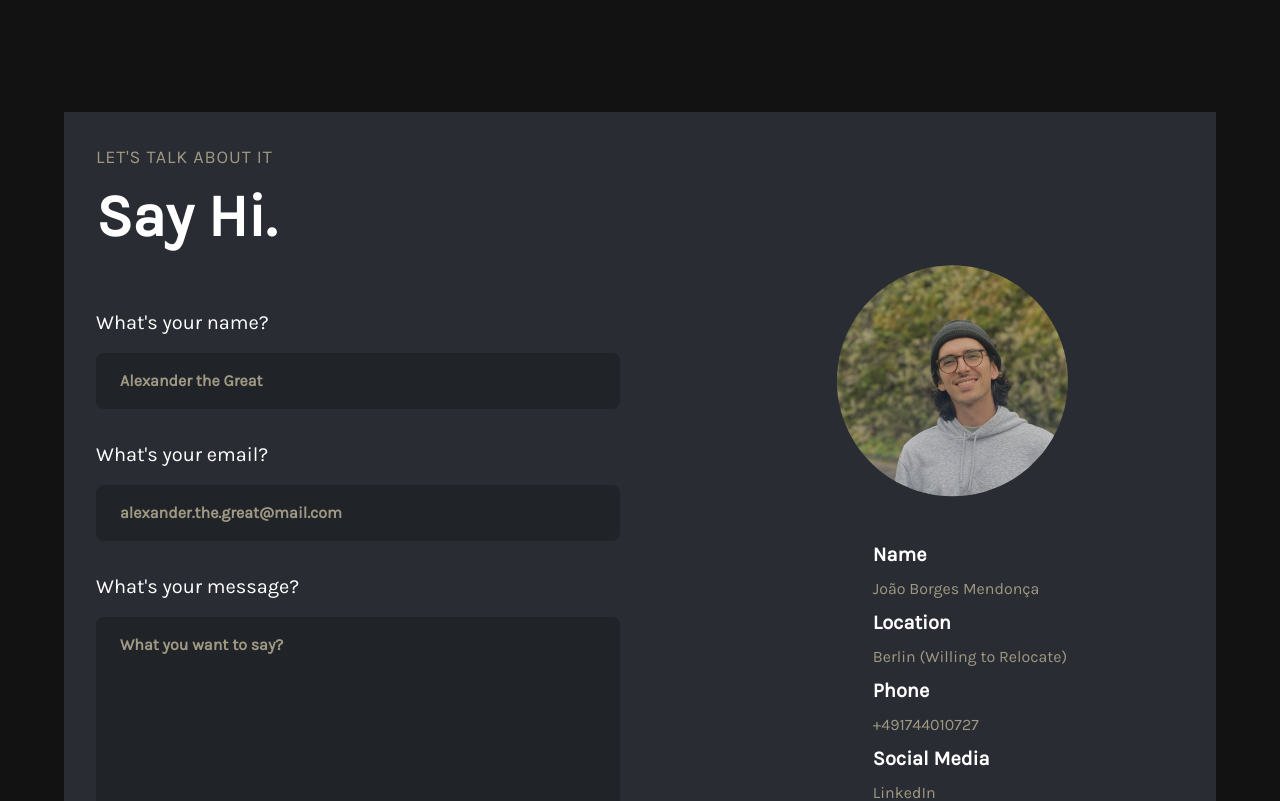
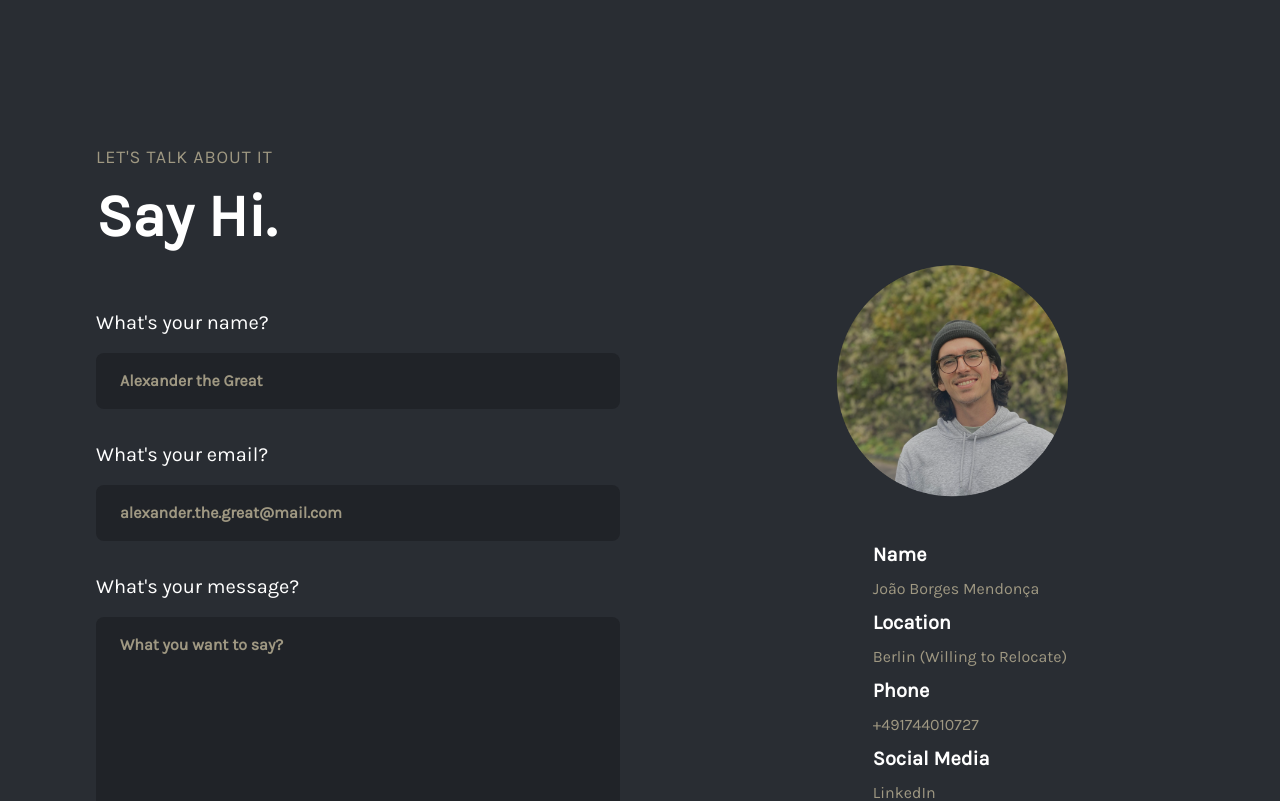
Before and after one commit to JonsMendi/3d-portfolio-joaobmendonca, a Next.js app: page /components/Contact in a window 1280 px wide. Shown: the top 801 px of the page. Built offline with nearby package versions, Linux system fonts and the light colour scheme.

Commit message:
main: Fixed contacts background color

```diff
--- a/pages/components/Contact.tsx
+++ b/pages/components/Contact.tsx
@@ -35,8 +35,8 @@ const Contact = () => {
   return (
     <div
     id="contacts"
-    className={`${styles.padding}  mx-auto relative z-0`}>
-      <div className={`xl:mt-12 flex xl:flex-row flex-col gap-10 overflow-hidden bg-[#292d33]`}>
+    className={`${styles.padding}  mx-auto relative z-0 bg-[#292d33]`}>
+      <div className={`xl:mt-12 flex xl:flex-row flex-col gap-10 overflow-hidden `}>
         <div className=" flex-[0.5] p-8 rounded-">
 
           <p className={styles.sectionSubText}>Let&apos;s talk about it</p>
```
